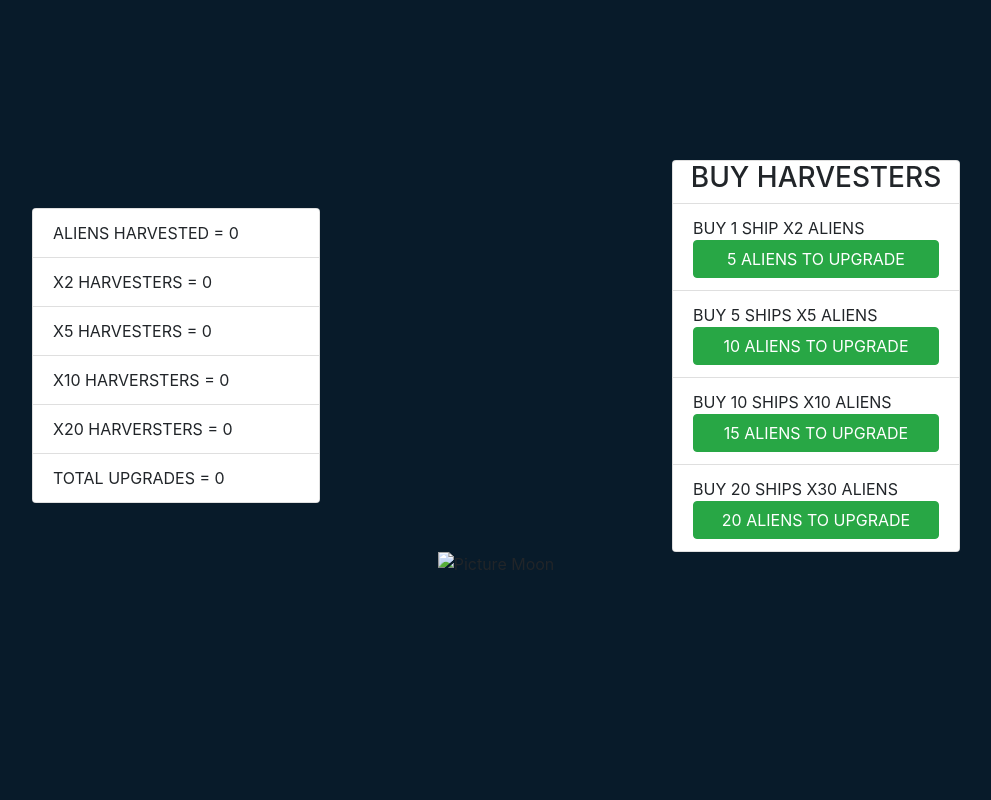
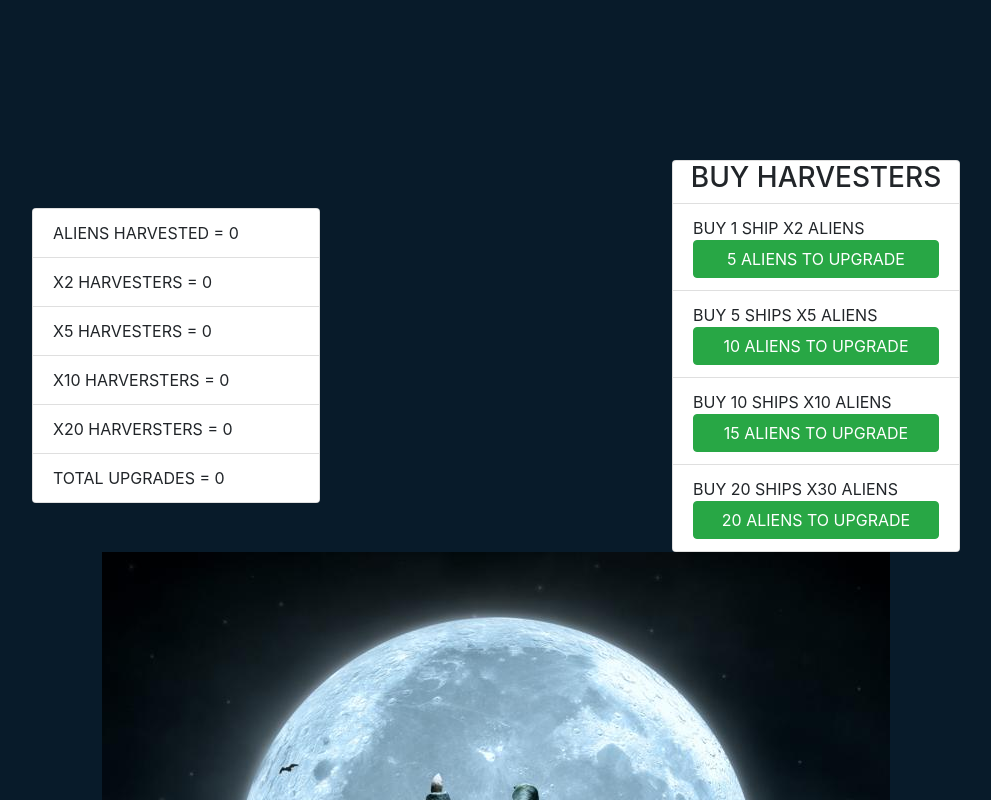
Before and after one commit to ThomasSwisher/2nd-checkpoint, a plain HTML site: page index.html in a window 1280 px wide. Shown: the top 800 px of the page, without its empty margins (144-1135 px from the left). Drawn offline with nearby package versions, Linux system fonts and the light colour scheme; the site is published under a folder, as on GitHub Pages, so addresses that start at the root find nothing.

Commit message:
add . to image path

```diff
--- a/index.html
+++ b/index.html
@@ -57,7 +57,7 @@
         </div>
         <div class="row">
             <div class="col d-flex .moon justify-content-center">
-                <img src="/0x800.jpg" class="moon" alt="Picture Moon" onclick="mine()">
+                <img src="./0x800.jpg" class="moon" alt="Picture Moon" onclick="mine()">
             </div>
         </div>
         </div>
```
